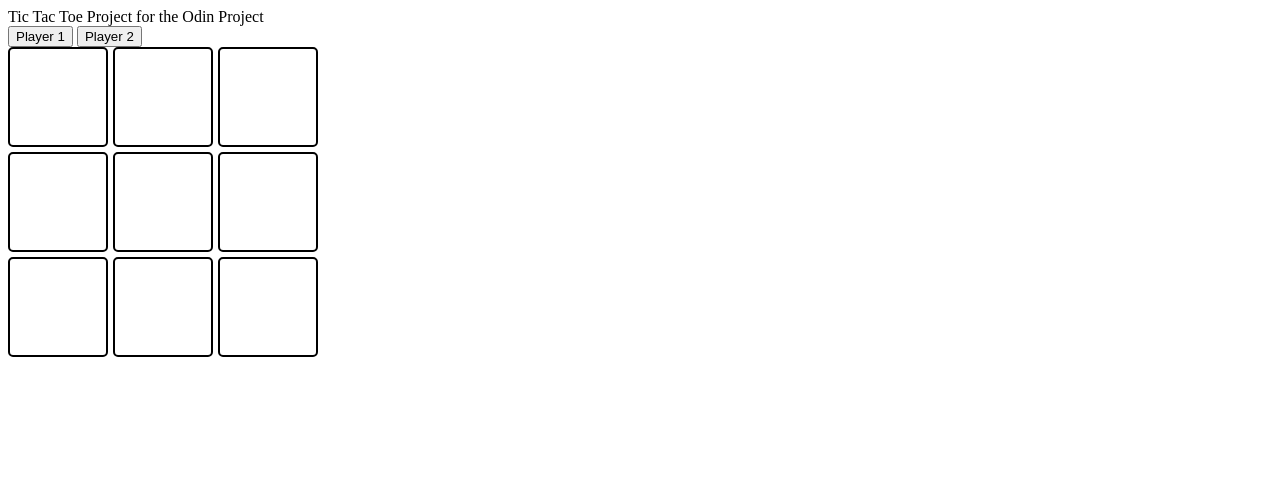
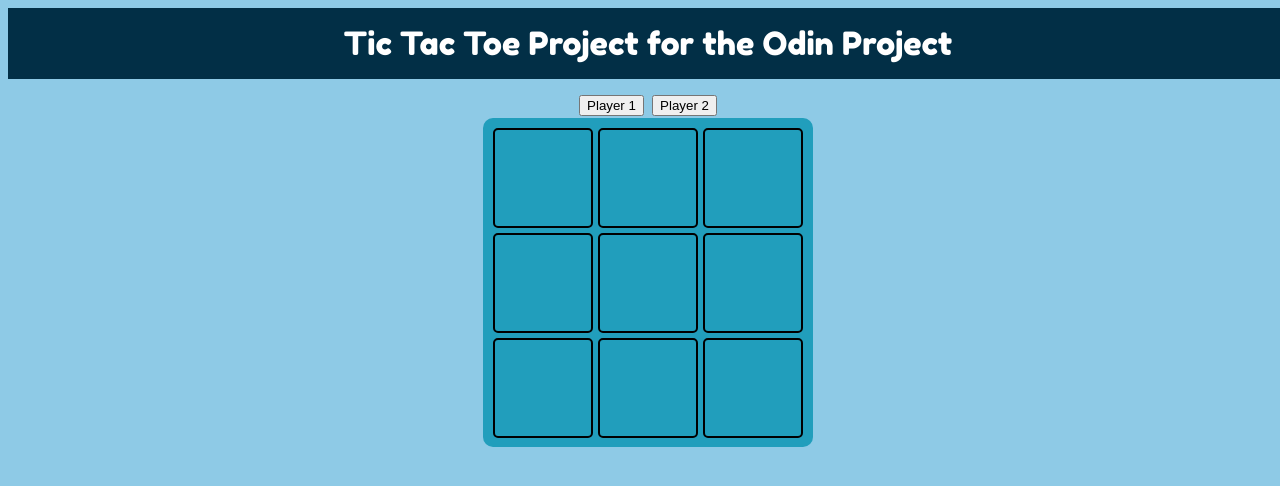
Before and after one commit to Dylaan94/Tic-Tac-Toe, a plain HTML site: page index.html in a window 1280 px wide. Drawn offline with Linux system fonts and the light colour scheme.

Commit message:
styling changes

```diff
--- a/index.html
+++ b/index.html
@@ -4,8 +4,12 @@
     <meta charset="UTF-8">
     <meta name="viewport" content="width=device-width, initial-scale=1.0">
     <title>Tic-Tac-Toe</title>
-    <link rel = "stylesheet" href = "style.css";
+    <link rel = "stylesheet" href = "style.css">
+    <link rel="preconnect" href="https://fonts.gstatic.com">
+    <link href="https://fonts.googleapis.com/css2?family=Fredoka+One&display=swap" rel="stylesheet">
 </head>
+
+
 <body>
 
     <div class = "header">
--- a/script.js
+++ b/script.js
@@ -26,7 +26,6 @@ const gameBoard = (() => {
     }
 
     // make values available to other modules
-    // call as function ();
     return {
         getGameDisplay
     }
@@ -107,23 +106,13 @@ const displayController = (() => {
                     checkForWin();
                     return players.player1
                 }
-
            }
-
-
 
         }
 
         let checkForWin = () =>{
-
-            // need to stringify values to check them.
-            // need to iterate through winning combinations in such a way that
-            // all conbinations can be checked
-
-            // need to compare arrays where order isnt taken into account
-            // need to check if player array CONTAINS winning comb array
-
-            // need to use some to check each
+            let checkPlayer1 = players.player1.selection
+            let checkPlayer2 = players.player2.selection
 
             console.log(players.player1.selection)
             console.log(players.player2.selection)
@@ -132,35 +121,41 @@ const displayController = (() => {
 
             for (let i = 0; i < 7; i++) {
 
-            let winningString = winningCombination[i]
+            let checkWinningComb = winningCombination[i]
 
-            let checkPlayer1 = players.player1.selection
-            let checkPlayer2 = players.player2.selection
+            // checks every item in checkWinningComb against players
+            // selection array
 
-            if (winningString.every(j => checkPlayer1.includes(j))) {
-                console.log("Player 1 is the winner!")
-            } else if (winningString.every(j => checkPlayer2.includes(j))) {
-                console.log("Player 2 is the winner!")
+            // have a feeling this will have a negative impact on performance?
+
+            if (checkWinningComb.every(j => checkPlayer1.includes(j))) {
+                player1Wins();
+                return
+            } else if (checkWinningComb.every(j => checkPlayer2.includes(j))) {
+                player2Wins();
+                return
             }
         }
 
-
-
-
-
-
+        if (checkPlayer1.length === 5 && checkPlayer2.length === 4) {
+            console.log("It's a tie!")
+        }
         }
 
+        // turn this into display objects to give a pop up
 
+        let player1Wins = () => {
+            console.log(players.player1.name + " is the winner!")
+        }
 
-
-
+        let player2Wins = () => {
+            console.log(players.player2.name + " is the winner!")
+        }
 
     return {
 
     }
 })();
-
 
 
 const players = (() => {
@@ -186,9 +181,4 @@ return {
 })();
 
 
-
-const playGame = () => {
-
-
-
-}
+// create a function that allows you to choose your name
--- a/style.css
+++ b/style.css
@@ -1,4 +1,28 @@
+html,body {
+    min-width: 100%;
+}
 
+body {
+    background: #8ECAE6;
+    font-family: 'Fredoka One', cursive;
+    font-size: 2em;
+}
+
+.header {
+    display: flex;
+    justify-content: center;
+    background: hsl(200, 95%, 14%);
+    padding: 0.5em;
+    color: white;
+}
+
+.container {
+    display: flex;
+    flex-direction: column;
+    justify-content: center;
+    align-items: center;
+
+}
 
 .gameDisplay {
     display: grid;
@@ -6,6 +30,9 @@
     grid-template-rows: 100px 100px 100px;
     column-gap: 5px;
     row-gap: 5px;
+    background: #219EBC;
+    padding: 0.3em;
+    border-radius: 10px;
 }
 
 .gameDisplay > .square {
```
Also changed, not shown: 1 other file.
